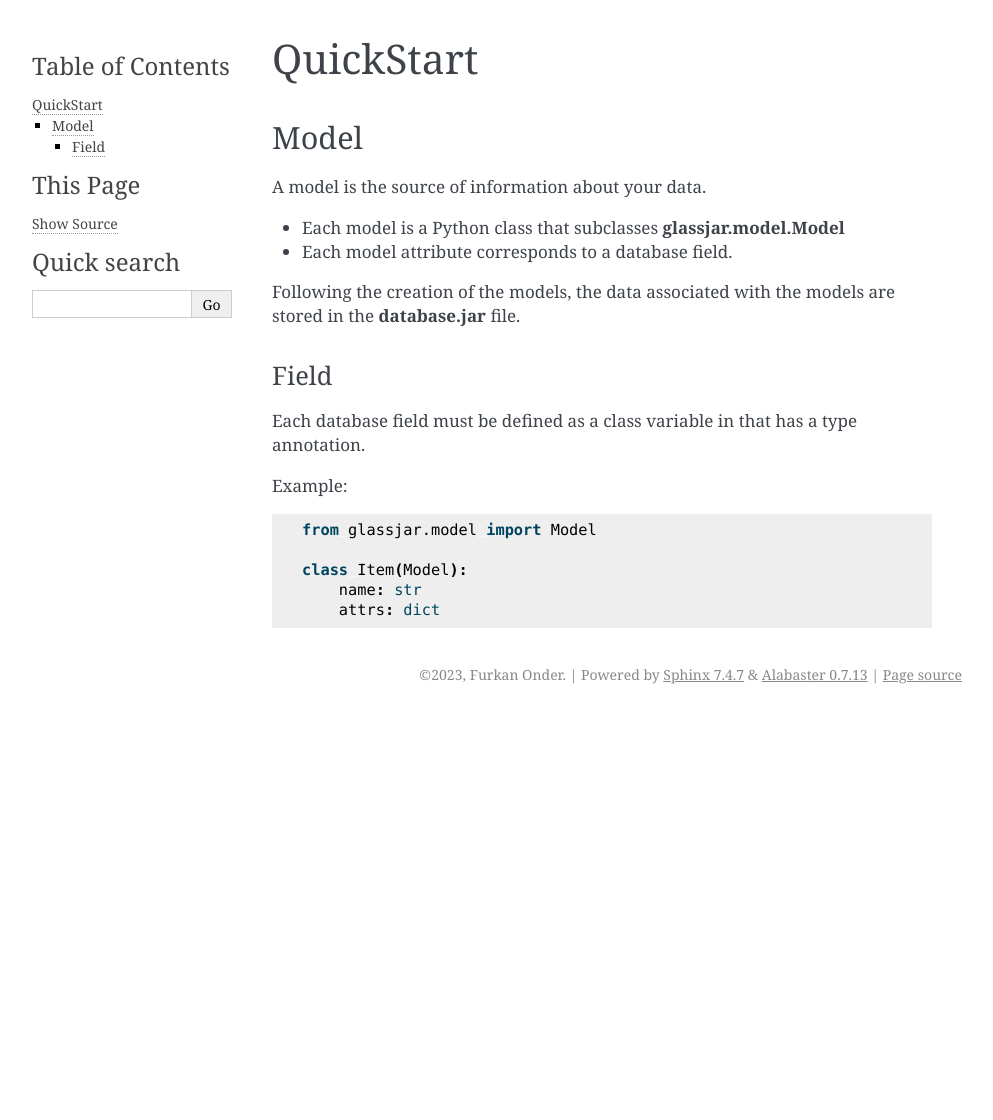
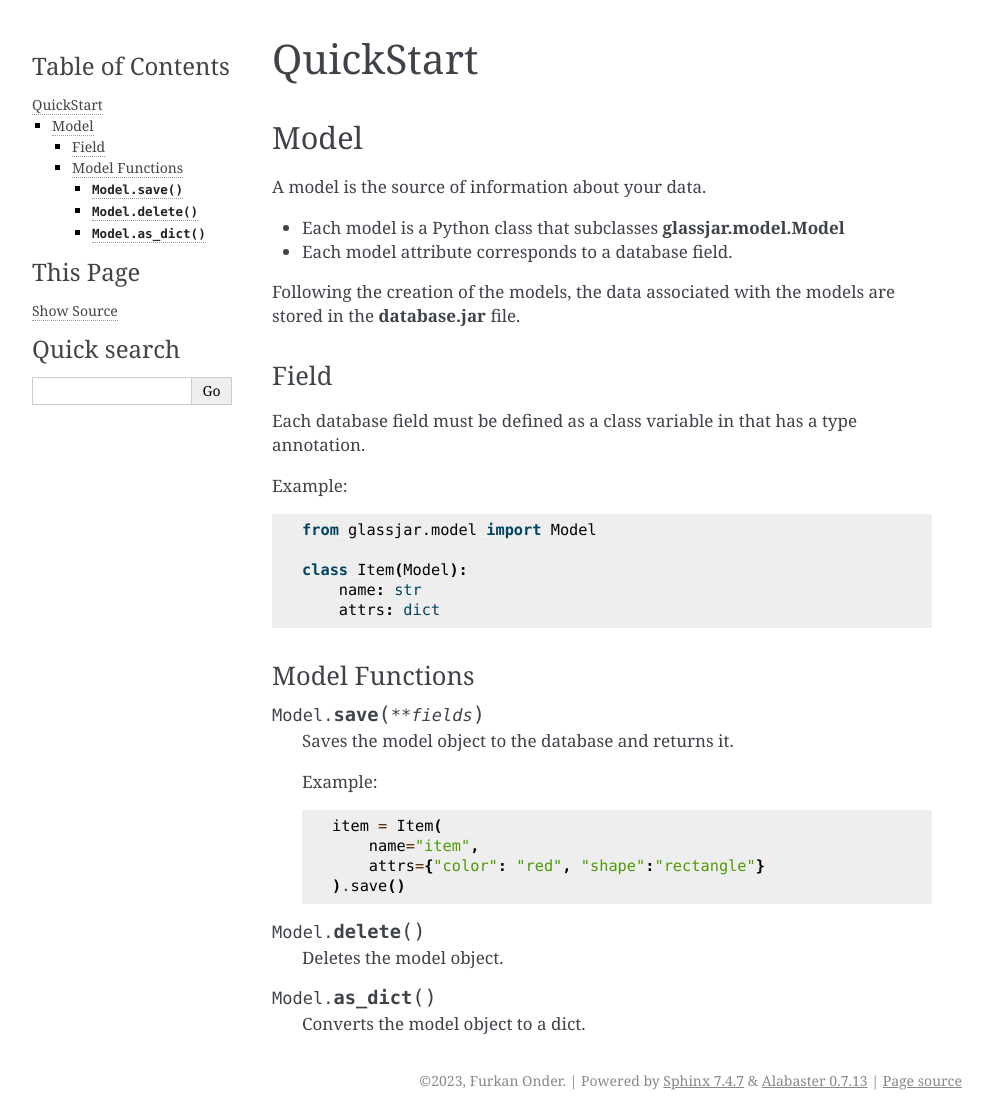
Before and after one commit to furkanonder/glassjar, a Sphinx documentation site: the page built from docs/source/quickstart.rst, in a window 1280 px wide. Shown: the whole page, without its empty margins (148-1141 px from the left). Built offline with Sphinx 7.4.7, drawn with Linux system fonts in a browser that asks for light colours; before the commit the page ends 900 px from its top, so only the background shows below that.

Commit message:
[Docs] Explain model functions

```diff
--- a/docs/source/quickstart.rst
+++ b/docs/source/quickstart.rst
@@ -23,3 +23,27 @@ Example::
     class Item(Model):
         name: str
         attrs: dict
+
+
+Model Functions
+^^^^^^^^^^^^^^^
+
+.. function:: Model.save(**fields)
+
+    Saves the model object to the database and returns it.
+
+    Example::
+
+        item = Item(
+            name="item",
+            attrs={"color": "red", "shape":"rectangle"}
+        ).save()
+
+
+.. function:: Model.delete()
+
+    Deletes the model object.
+
+.. function:: Model.as_dict()
+
+    Converts the model object to a dict.
```
